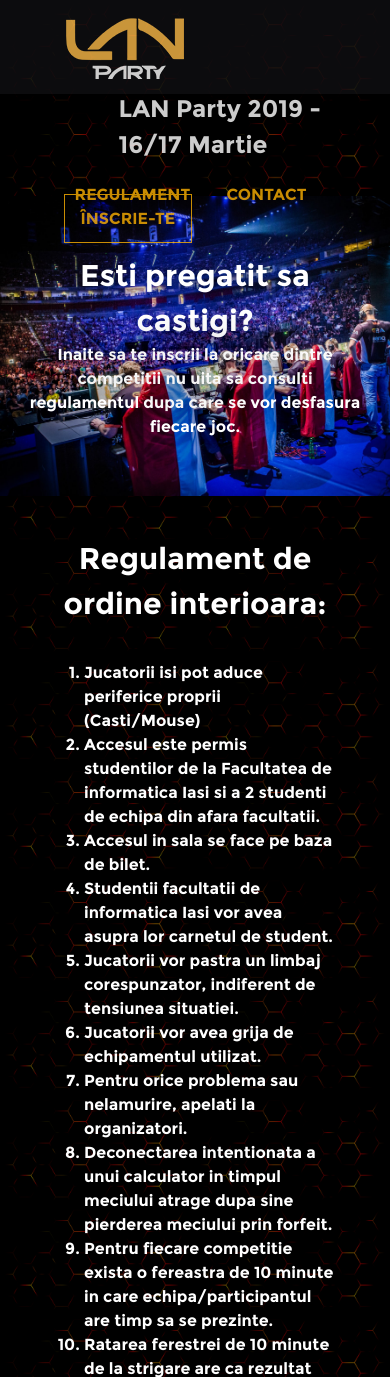
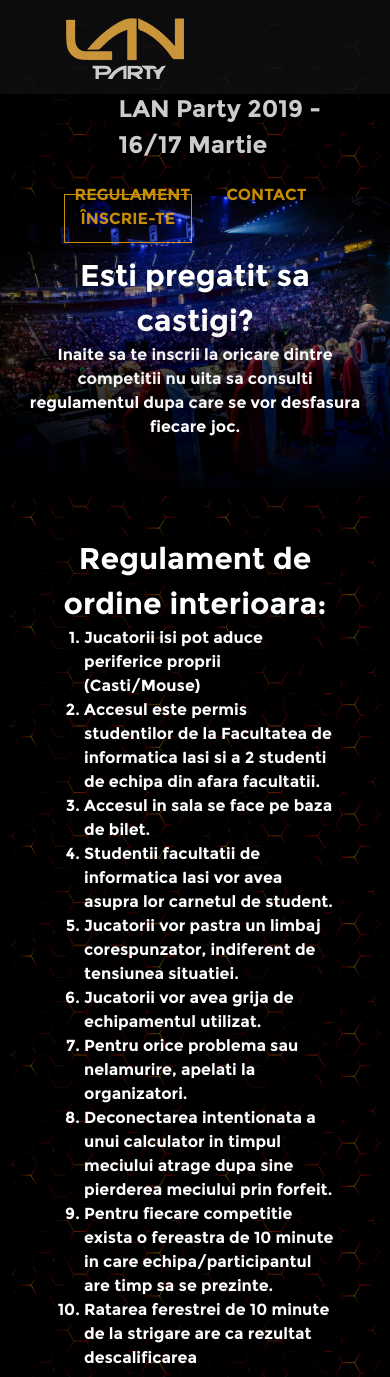
Before and after one commit to vagrosu/asii-projects, a PHP site: page /regulament.php in a window 390 px wide. Shown: the top 1377 px of the page. Run offline with PHP 8.4, Linux system fonts and the light colour scheme.

Commit message:
Responsive touches + Landscape on mobile

```diff
--- a/assets/css/regulament.css
+++ b/assets/css/regulament.css
@@ -87,6 +87,9 @@
     padding: 80px;
     height: 600px;
   }
+  .pad{
+    padding: 80px
+  }
 .center-list
 {
  text-align: center;
@@ -164,6 +167,7 @@
   text-shadow: 2px 2px 40px #000000;
 }
 
+
 @media only screen and (max-width: 768px) {
 
 .active img, .dot:hover img{
@@ -175,7 +179,9 @@
   padding: 40px;
   height:1000px;
 }
-
+.pad{
+  padding: 40px;
+}
 .prev, .next {
   margin-top: 90%!important;
 }
@@ -189,7 +195,8 @@
   font-weight: 10px;
 }
 .hero-image.start{
-  background-image: url("../../media_regulament/bg.jpg");
+  background-image: linear-gradient(to bottom, rgba(0, 0, 0, 0), rgb(0, 0, 0)),
+    url("../../media_regulament/bg.jpg");
   max-height: 300px;
 }
 .hero-text {
@@ -199,3 +206,13 @@
   align-items: center;
 }
 }
+
+@media  only screen and (max-width: 768px) and (orientation: landscape) {
+  .regulamente{
+    padding: 40px;
+    height:550px;
+  }
+  .prev, .next {
+    margin-top: 45%!important;
+  }
+}
--- a/regulament.php
+++ b/regulament.php
@@ -35,7 +35,7 @@
                 </div>
             </div>
       </div>
-      <div class="row regulamente">
+      <div class="row pad">
         <header>
         Regulament de ordine interioara:
         </header>
```
